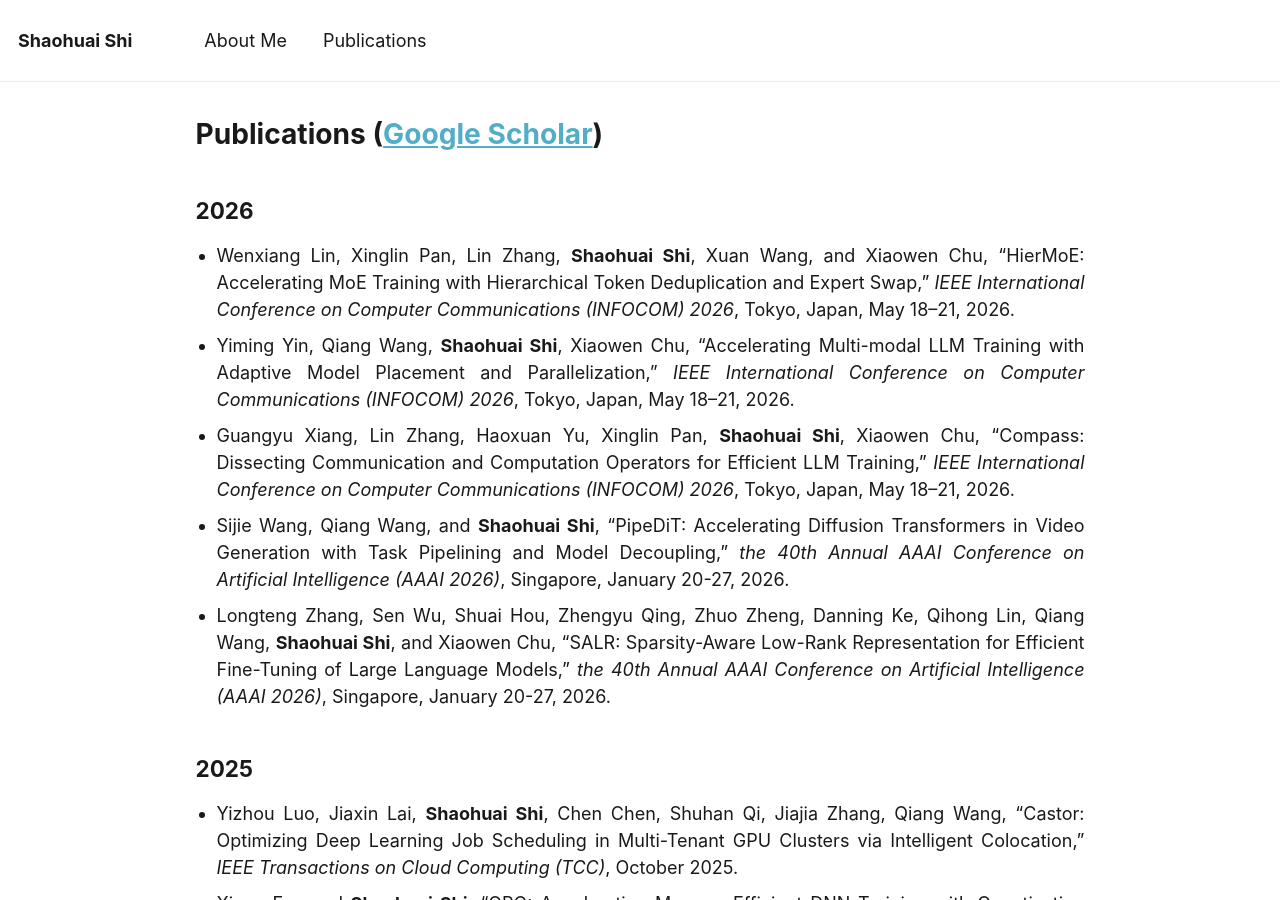
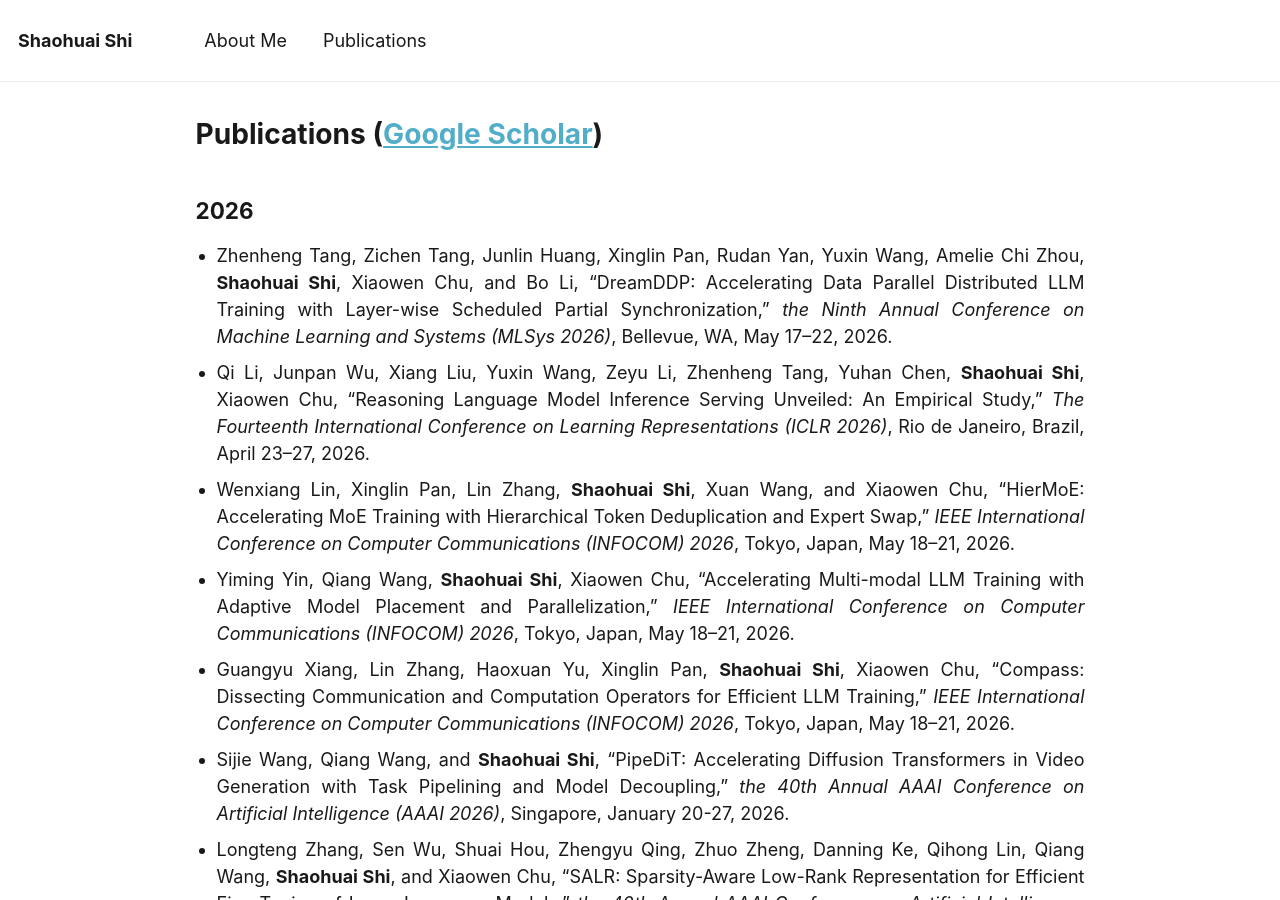
Before and after one commit to shaohuais/shaohuais.github.io, a Jekyll site: the page built from _pages/publications.md, in a window 1280 px wide and 900 px high. Built offline with Jekyll 4.4.1, drawn with Linux system fonts in a browser that asks for light colours.

Commit message:
add new pubs

```diff
--- a/_pages/publications.md
+++ b/_pages/publications.md
@@ -14,6 +14,8 @@ author_profile: false
 Publications ([Google Scholar](https://scholar.google.com/citations?user=Wr4B6fQAAAAJ&hl=en))
 ======
 ## 2026
+- Zhenheng Tang, Zichen Tang, Junlin Huang, Xinglin Pan, Rudan Yan, Yuxin Wang, Amelie Chi Zhou, **Shaohuai Shi**, Xiaowen Chu, and Bo Li, "DreamDDP: Accelerating Data Parallel Distributed LLM Training with Layer-wise Scheduled Partial Synchronization," *the Ninth Annual Conference on Machine Learning and Systems (MLSys 2026)*, Bellevue, WA, May 17–22, 2026.
+- Qi Li, Junpan Wu, Xiang Liu, Yuxin Wang, Zeyu Li, Zhenheng Tang, Yuhan Chen, **Shaohuai Shi**, Xiaowen Chu, "Reasoning Language Model Inference Serving Unveiled: An Empirical Study," *The Fourteenth International Conference on Learning Representations (ICLR 2026)*, Rio de Janeiro, Brazil, April 23–27, 2026.
 - Wenxiang Lin, Xinglin Pan, Lin Zhang, **Shaohuai Shi**, Xuan Wang, and Xiaowen Chu, "HierMoE: Accelerating MoE Training with Hierarchical Token Deduplication and Expert Swap," *IEEE International Conference on Computer Communications (INFOCOM) 2026*, Tokyo, Japan, May 18–21, 2026.
 - Yiming Yin, Qiang Wang, **Shaohuai Shi**, Xiaowen Chu, "Accelerating Multi-modal LLM Training with Adaptive Model Placement and Parallelization," *IEEE International Conference on Computer Communications (INFOCOM) 2026*, Tokyo, Japan, May 18–21, 2026.
 - Guangyu Xiang, Lin Zhang, Haoxuan Yu, Xinglin Pan, **Shaohuai Shi**, Xiaowen Chu, "Compass: Dissecting Communication and Computation Operators for Efficient LLM Training," *IEEE International Conference on Computer Communications (INFOCOM) 2026*, Tokyo, Japan, May 18–21, 2026.
```
Also changed, not shown: _pages/news.md (+1 -0 lines), about.md (+1 -0 lines).
